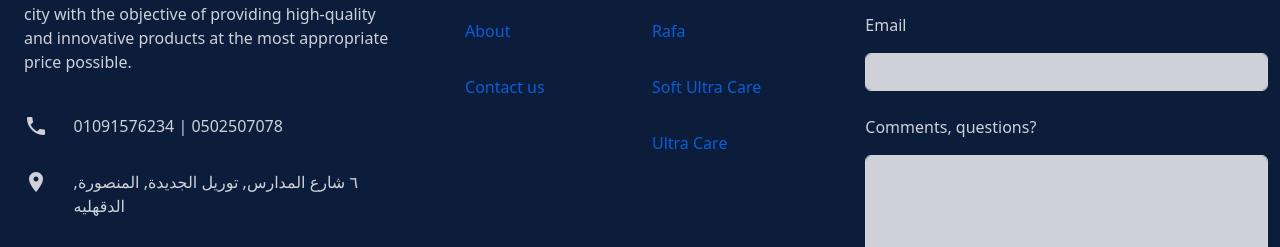
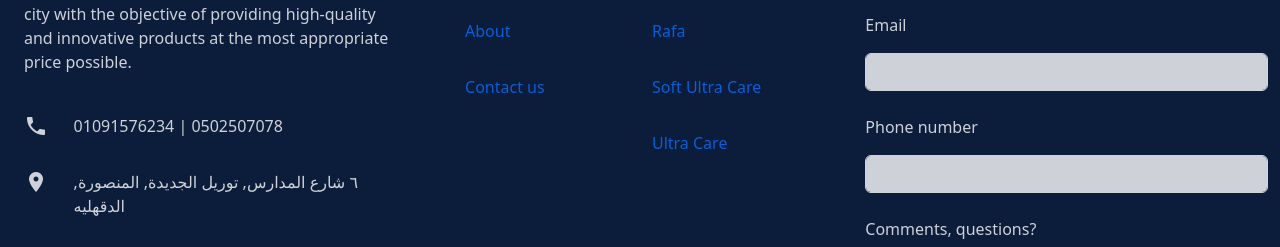
Before and after one commit to WiseCareCosmetics/WiseCareWebsite, a plain HTML site: page index.html in a window 1280 px wide. Shown: the part 2223-2470 px from the top of the page. Drawn offline with nearby package versions, Linux system fonts and the light colour scheme.

Commit message:
Update index.html

```diff
--- a/index.html
+++ b/index.html
@@ -283,6 +283,16 @@
                 required
               />
 
+                          <label for="phone" class="form-label">Phone number</label>
+
+              <input
+                name="phone"
+                type="text"
+                class="form-control"
+                id="phone"
+                required
+              />
+
               <label for="comments" class="form-label"
                 >Comments, questions?</label
               >
```
